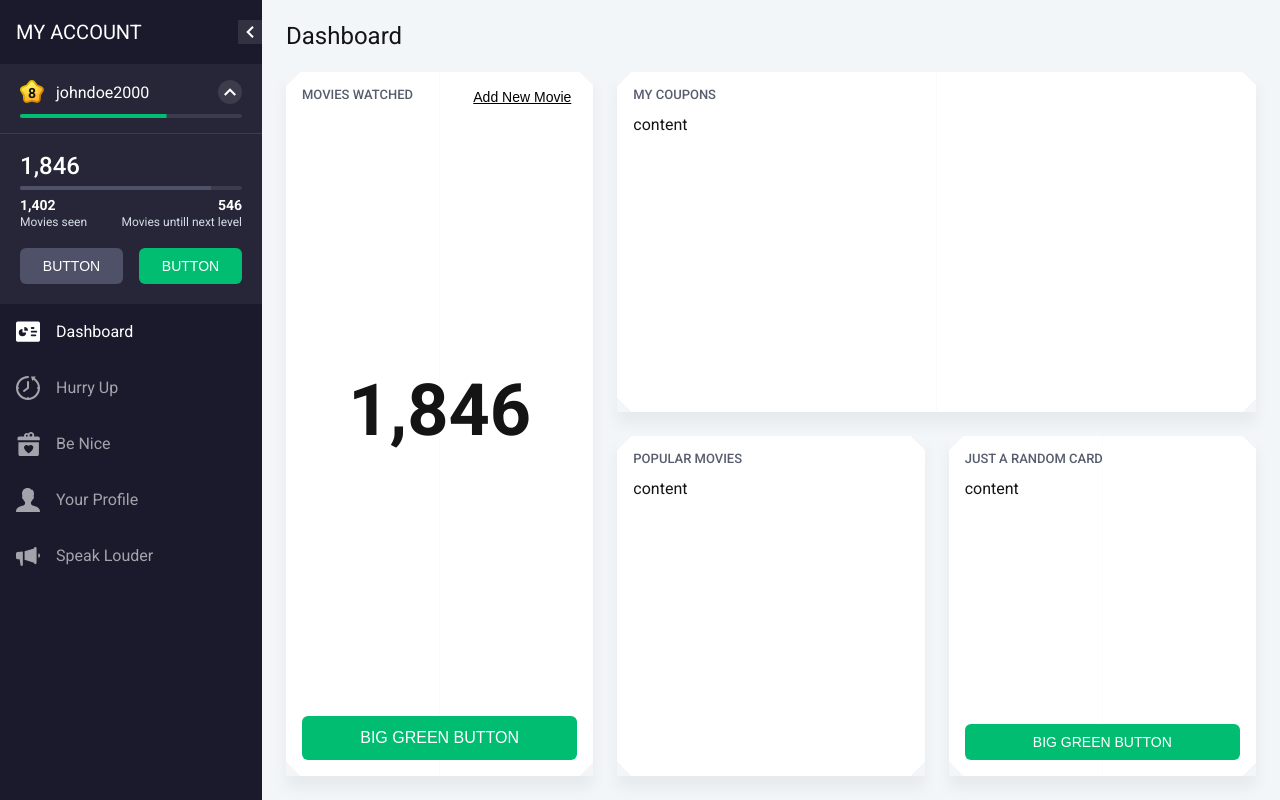
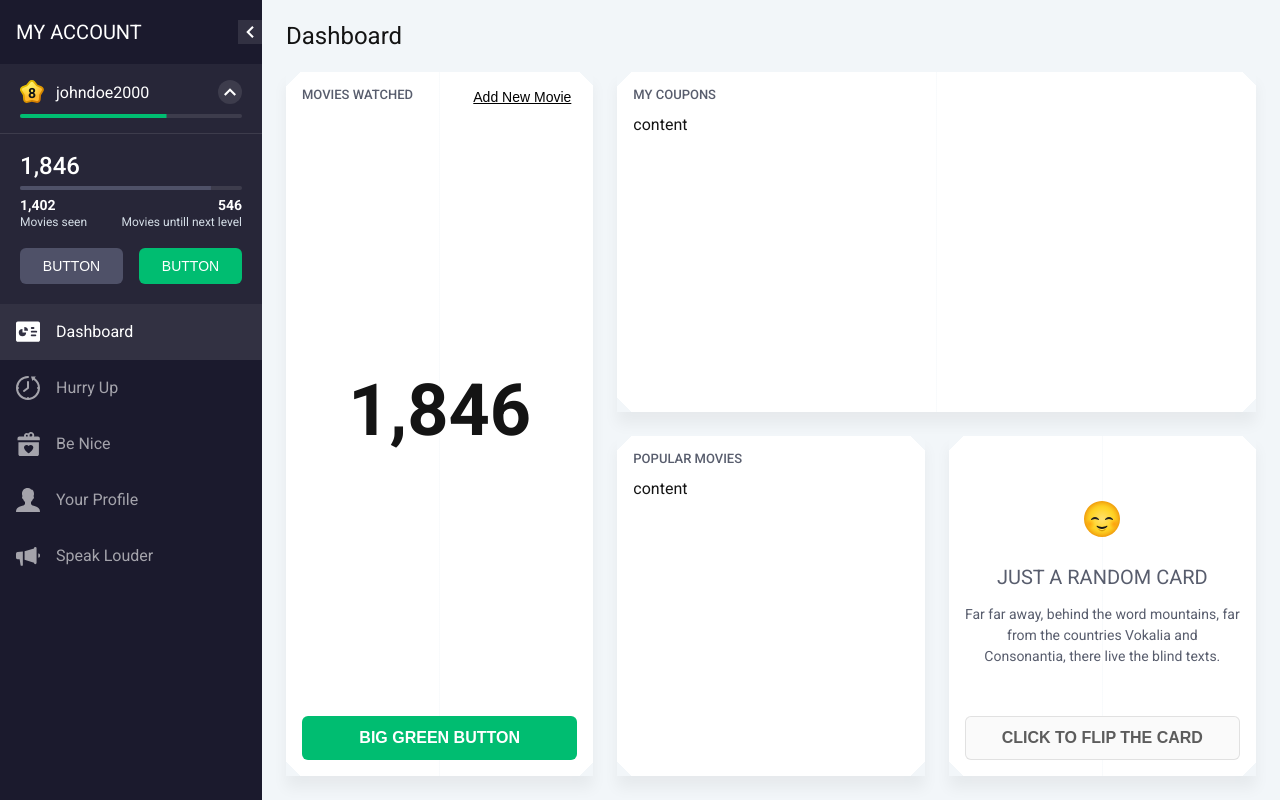
Before and after one commit to dnstld/bitstarz, a Vue app: page /dashboard in a window 1280 px wide. Built offline with nearby package versions, Linux system fonts and the light colour scheme.

Commit message:
add dashboard random card section

```diff
--- a/src/assets/styles/_buttons.scss
+++ b/src/assets/styles/_buttons.scss
@@ -40,6 +40,7 @@ $btn-radius: 0.375rem; // 6px
   &-lg {
     height: $btn-height-lg;
     font-size: $text-16;
+    font-weight: 700;
   }
   &-uppercase {
     text-transform: uppercase;
--- a/src/components/NavBar.vue
+++ b/src/components/NavBar.vue
@@ -74,6 +74,7 @@ export default {
     @include color("color", "white");
 
     &--active {
+      background-color: rgba(255, 255, 255, .1);
       opacity: 1;
       cursor: default;
     }
--- a/src/views/Dashboard.vue
+++ b/src/views/Dashboard.vue
@@ -37,16 +37,19 @@
       </div>
     </section>
 
-    <section class="dashboard-panel__card dashboard-panel__card">
-      <header class="dashboard-panel__cardheader">
-        <h2 class="dashboard-panel__cardtitle">Just a random card</h2>
-      </header>
+    <section class="dashboard-panel__card dashboard-panel__random">
       <div class="dashboard-panel__cardcontent">
-        content
+        <div class="dashboard-panel__emoji">
+          <img src="/images/emoji.svg" alt="Smilling Face" class="dashboard-panel__emojisvg">
+        </div>
+        <span class="dashboard-panel__randomtitle">Just a random card</span>
+        <p>Far far away, behind the word mountains,
+          far from the countries Vokalia and Consonantia,
+          there live the blind texts.</p>
       </div>
       <footer class="dashboard-panel__cardfooter">
-        <BaseButton primary uppercase full>
-          Big Green Button
+        <BaseButton bordered large uppercase full>
+          Click to flip the card
         </BaseButton>
       </footer>
     </section>
@@ -76,7 +79,7 @@ export default {
     "watched"
     "coupons"
     "popular"
-    "card";
+    "random";
   overflow-y: auto;
   width: 100%;
   padding: 1rem;
@@ -89,7 +92,7 @@ export default {
     grid-template-areas:
       "header header header"
       "watched coupons coupons"
-      "watched popular card";
+      "watched popular random";
   }
 
   &__header {
@@ -155,5 +158,29 @@ export default {
   &__popular {
     grid-area: popular;
   }
+  &__random {
+    #{$root}__cardcontent {
+      align-items: center;
+      display: flex;
+      font-size: $text-14;
+      line-height: 150%;
+      justify-content: center;
+      flex-direction: column;
+      text-align: center;
+      @include color("color", "grey-700");
+    }
+    #{$root}__emoji {
+      margin-bottom: 1.5rem;
+      width: 2.25rem;
+    }
+    #{$root}__emojisvj {
+      width: 100%;
+    }
+    #{$root}__randomtitle {
+      font-size: $text-20;
+      margin-bottom: 1rem;
+      text-transform: uppercase;
+    }
+  }
 }
 </style>
```
